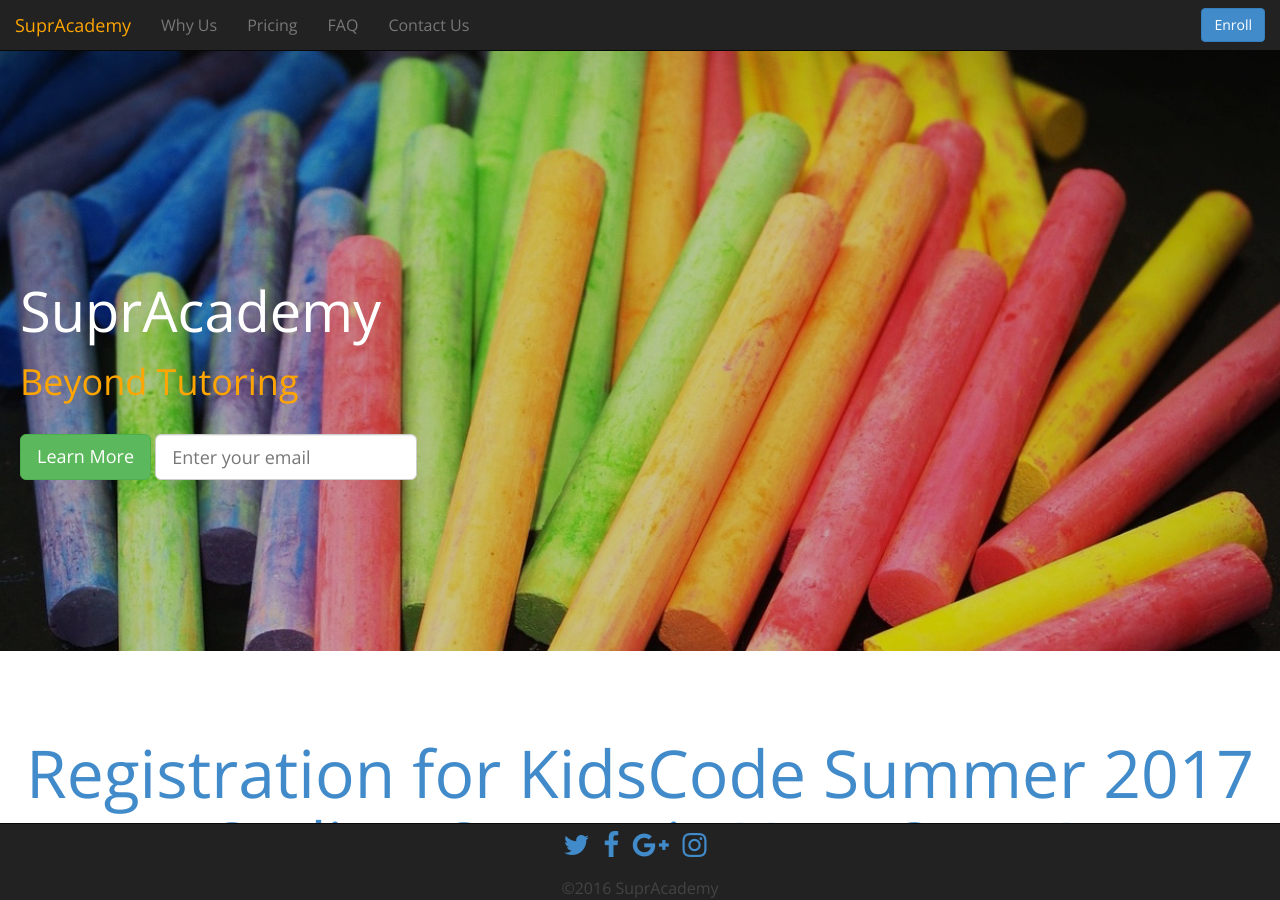
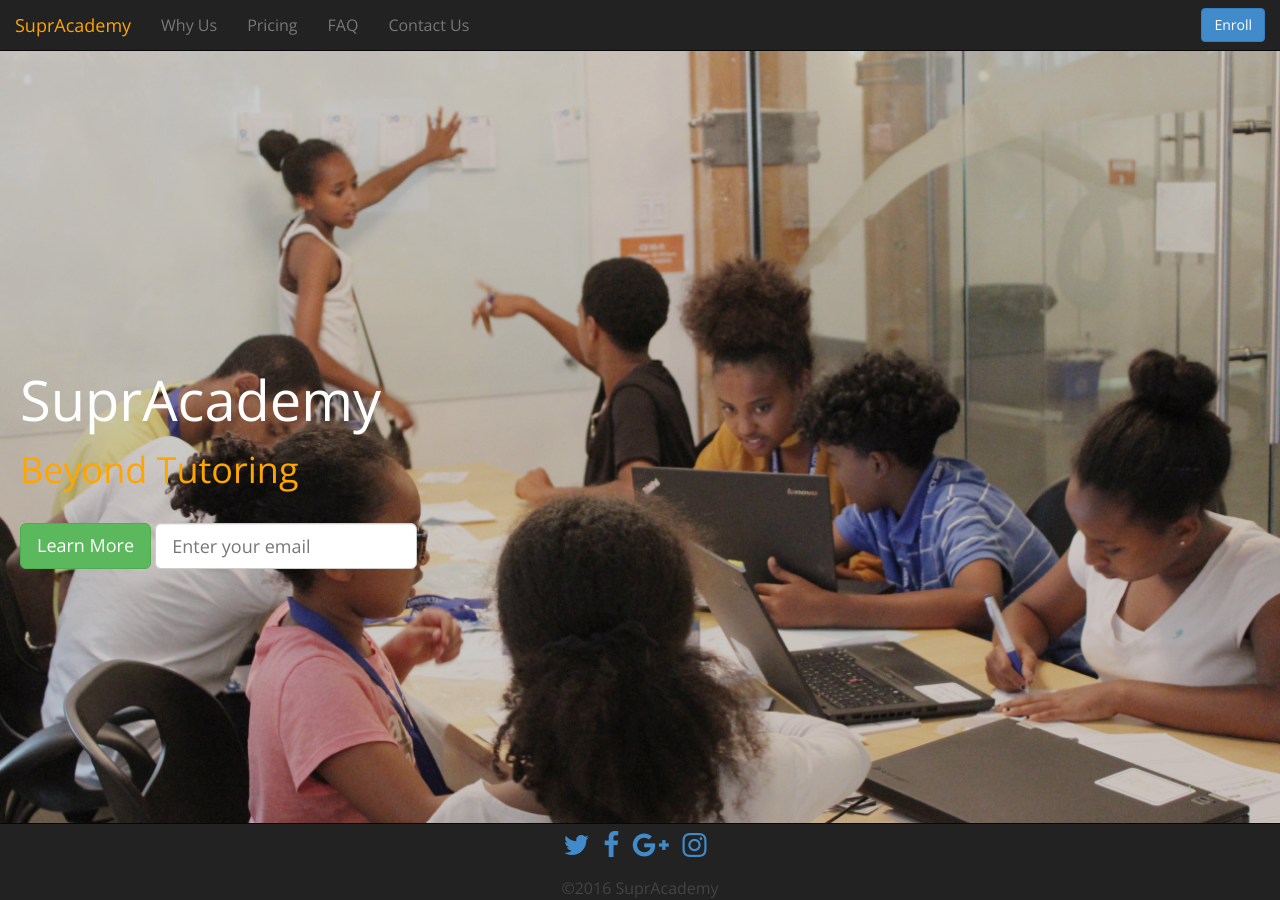
Before and after one commit to ojagostini/supracademy.com, a Jekyll site: the page built from index.html, in a window 1280 px wide and 900 px high. Built offline with Jekyll 4.4.1, drawn with Linux system fonts in a browser that asks for light colours; nearby versions of some CDN libraries.

Commit message:
changing main banner to reflect kidscode camps

```diff
--- a/index.html
+++ b/index.html
@@ -35,7 +35,7 @@ published: true
 <div class="conatiner">
   <div id="banner" class="row">
     <div class="col-md-12">
-      <img class="img-responsive" src="assets/img/supracademy_2017.jpg">
+      <img class="img-responsive" src="assets/img/SuprAcademy_AppDesign.jpg">
       <div id="banner-overlay" class="jumbotron">
         <div id="banner-overlay-content">
           <div id="banner-overlay-title">
```
Also changed, not shown: assets/img/KidsCode_Teamwork.jpg (added), assets/img/SuprAcademy_AppDesign.jpg (added), 1 other file.
